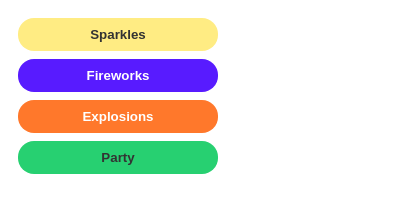
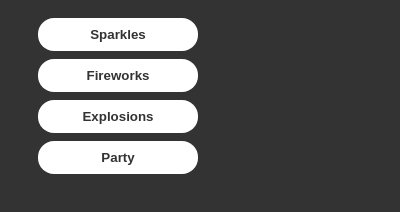
Before and after one commit to joewatts000/browser-party-chrome-extension, a browser extension: page src/popup/index.html in a window 400 px wide. Drawn offline with Linux system fonts and the light colour scheme; files whose address does not match are found by name.

Commit message:
more cleanup

```diff
--- a/src/popup/index.html
+++ b/src/popup/index.html
@@ -1,11 +1,14 @@
 <!DOCTYPE html>
 <html>
+
 <head>
   <style>
     body {
-      width: 200px;
-      padding: 10px;
+      width: 160px;
+      padding: 10px 30px;
+      background-color: #333;
     }
+
     button {
       width: 100%;
       padding: 8px;
@@ -13,32 +16,20 @@
       border-radius: 16px;
       border: 1px solid transparent;
       background-color: #fff;
+      color: #333;
       cursor: pointer;
       font-weight: bold;
+      transition: background-color 0.5s, color 0.5s, border-color 0.5s;
     }
+
     button:hover {
-      background-color: #fff;
-      color: #333;
-      border: 1px solid #333;
-    }
-    .sparkle {
-      background-color: #ffec83;
-      color: #333;
-    }
-    .firework {
-      background-color: #581bff;
+      background-color: #333;
       color: #fff;
-    }
-    .explosion {
-      background-color: #ff782b;
-      color: #fff;
-    }
-    .nuclear {
-      background-color: #27d071;
-      color: #333;
+      border-color: #fff;
     }
   </style>
 </head>
+
 <body>
   <button id="sparkle" class="sparkle">Sparkles</button>
   <button id="firework" class="firework">Fireworks</button>
@@ -46,4 +37,5 @@
   <button id="nuclear" class="nuclear">Party</button>
   <script src="popup.js"></script>
 </body>
+
 </html>
--- a/src/utils/effects.ts
+++ b/src/utils/effects.ts
@@ -33,6 +33,7 @@ export const goNuclear = () => {
   createExplosion();
   setTimeout(() => {
     createExplosion();
+    createFireworks();
   }, 1000);
 
   setTimeout(() => {
```
Also changed, not shown: dist/content.js, dist/icon128.png, dist/icon48.png, dist/manifest.json, dist/popup.html, public/icon128.png, public/icon48.png, public/manifest.json.
